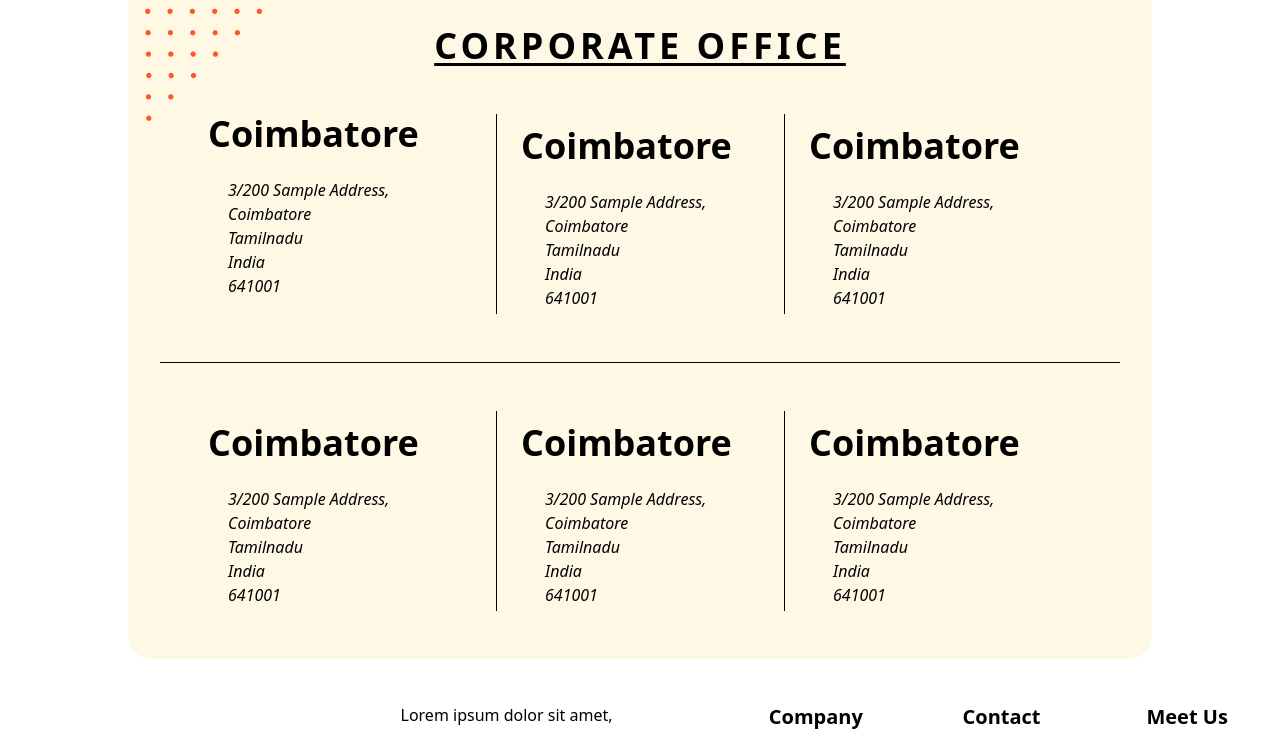
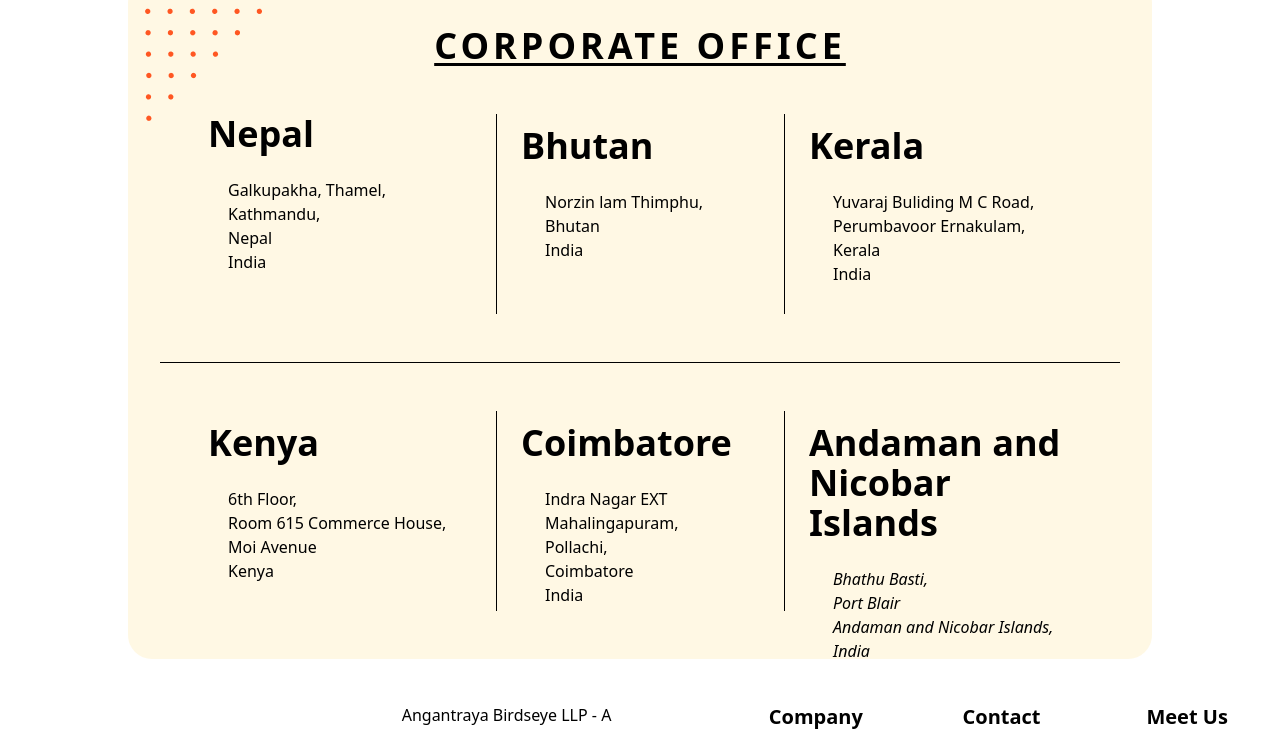
Before and after one commit to Iamsanthosh2203/angantraya-birdseye, a React (Vite) app: page / in a window 1280 px wide. Shown: the part 4949-5680 px from the top of the page. Built offline with nearby package versions, Linux system fonts and the light colour scheme; a web font is replaced by a local one.

Commit message:
Update company information in Footer and Newsletter components

```diff
--- a/src/constants/Footer.jsx
+++ b/src/constants/Footer.jsx
@@ -8,10 +8,11 @@
         <img src={logoai} alt="logo" />
         <div className="flex flex-col justify-between basis-[20%]">
           <p>
-            Lorem ipsum dolor sit amet, consectetur adipiscing elit, sed do
-            eiusmod tempor incididunt ut labore et dolore magna aliqua. Ut enim
-            ad minim veniam, quis nostrud exercitation ullamco laboris nisi ut
-            aliquip ex ea commodo consequat.
+            Angantraya Birdseye LLP - A Destination Management Company&B2B Tour
+            Company, Package Supplier, travel management services like Cultural
+            Packages, Corporate Packages, Adventure Packages, Honeymoon
+            Packages, Etc.... We specialize in leisure and corporate travel to
+            clients from India and other parts of the world.
           </p>
           <div className="flex gap-5 justify-center md:justify-normal items-center mt-5 md:mt-0">
             <i className="fa-brands fa-linkedin-in p-3 bg-[#2596BE] rounded-full text-white"></i>
--- a/src/constants/Newsletter.jsx
+++ b/src/constants/Newsletter.jsx
@@ -10,46 +10,41 @@
 
         <div className="flex md:flex-row flex-col w-full justify-center">
           <div className="h-[200px] border-black pb-3 md:border-0 border-b  basis-[30%]">
-            <h5 className="text-4xl font-semibold">Coimbatore</h5>
-            <address className="pl-5 pt-6">
-              3/200 Sample Address,
+            <h5 className="text-4xl font-semibold">Nepal</h5>
+            <p className="pl-5 pt-6">
+              Galkupakha, Thamel,
               <br />
-              Coimbatore
+              Kathmandu,
               <br />
-              Tamilnadu
+              Nepal
               <br />
               India
               <br />
-              641001
-            </address>
+            </p>
           </div>
           <div className="h-[200px] py-3 border-b md:border-l md:border-b-0 border-black  basis-[30%]">
-            <h5 className="md:pl-6 text-4xl font-semibold">Coimbatore</h5>
-            <address className="pl-5 md:pl-12 pt-6">
-              3/200 Sample Address,
+            <h5 className="md:pl-6 text-4xl font-semibold">Bhutan</h5>
+            <p className="pl-5 md:pl-12 pt-6">
+              Norzin lam Thimphu,
               <br />
-              Coimbatore
-              <br />
-              Tamilnadu
+              Bhutan
               <br />
               India
               <br />
-              641001
-            </address>
+            </p>
           </div>
           <div className="md:border-l py-3 border-black h-[200px]  basis-[30%]">
-            <h5 className="md:pl-6 text-4xl font-semibold">Coimbatore</h5>
-            <address className="pl-6 md:pl-12 pt-6">
-              3/200 Sample Address,
+            <h5 className="md:pl-6 text-4xl font-semibold">Kerala</h5>
+            <p className="pl-6 md:pl-12 pt-6">
+              Yuvaraj Buliding M C Road,
               <br />
-              Coimbatore
+              Perumbavoor Ernakulam,
               <br />
-              Tamilnadu
+              Kerala
               <br />
               India
               <br />
-              641001
-            </address>
+            </p>
           </div>
         </div>
 
@@ -57,45 +52,44 @@
 
         <div className="flex md:flex-row flex-col w-full justify-center">
           <div className="h-[200px] basis-[30%] border-b border-black md:border-0 py-3">
-            <h5 className="text-4xl font-semibold">Coimbatore</h5>
-            <address className="pl-5 pt-6">
-              3/200 Sample Address,
+            <h5 className="text-4xl font-semibold">Kenya</h5>
+            <p className="pl-5 pt-6">
+              6th Floor,
+              <br />
+              Room 615 Commerce House,
+              <br />
+              Moi Avenue
+              <br />
+              Kenya
+              <br />
+            </p>
+          </div>
+          <div className="md:border-l py-3 border-b md:border-b-0 border-black h-[200px]  basis-[30%]">
+            <h5 className="md:pl-6 text-4xl font-semibold">Coimbatore</h5>
+            <p className="pl-6 md:pl-12 pt-6">
+              Indra Nagar EXT Mahalingapuram,
+              <br />
+              Pollachi,
               <br />
               Coimbatore
               <br />
-              Tamilnadu
+              India
+              <br />
+            </p>
+          </div>
+          <div className="md:border-l border-b md:border-b-0 py-3 border-black h-[200px]  basis-[30%]">
+            <h5 className="md:pl-6 text-4xl font-semibold">
+              Andaman and Nicobar Islands
+            </h5>
+            <address className="pl-6 md:pl-12 pt-6">
+              Bhathu Basti,
+              <br />
+              Port Blair
+              <br />
+              Andaman and Nicobar Islands,
               <br />
               India
               <br />
-              641001
-            </address>
-          </div>
-          <div className="md:border-l py-3 border-b md:border-b-0 border-black h-[200px]  basis-[30%]">
-            <h5 className="md:pl-6 text-4xl font-semibold">Coimbatore</h5>
-            <address className="pl-6 md:pl-12 pt-6">
-              3/200 Sample Address,
-              <br />
-              Coimbatore
-              <br />
-              Tamilnadu
-              <br />
-              India
-              <br />
-              641001
-            </address>
-          </div>
-          <div className="md:border-l border-b md:border-b-0 py-3 border-black h-[200px]  basis-[30%]">
-            <h5 className="md:pl-6 text-4xl font-semibold">Coimbatore</h5>
-            <address className="pl-6 md:pl-12 pt-6">
-              3/200 Sample Address,
-              <br />
-              Coimbatore
-              <br />
-              Tamilnadu
-              <br />
-              India
-              <br />
-              641001
             </address>
           </div>
         </div>
```
